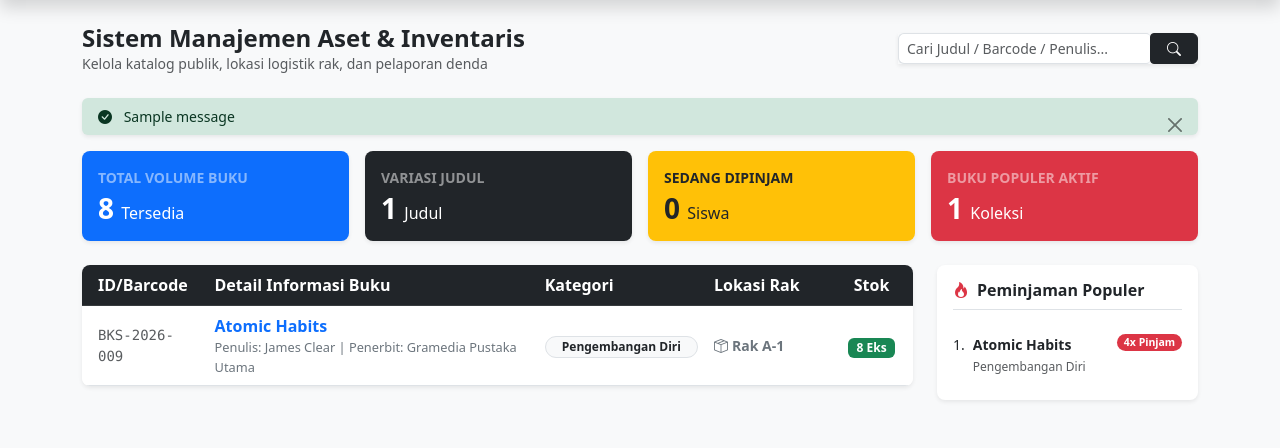
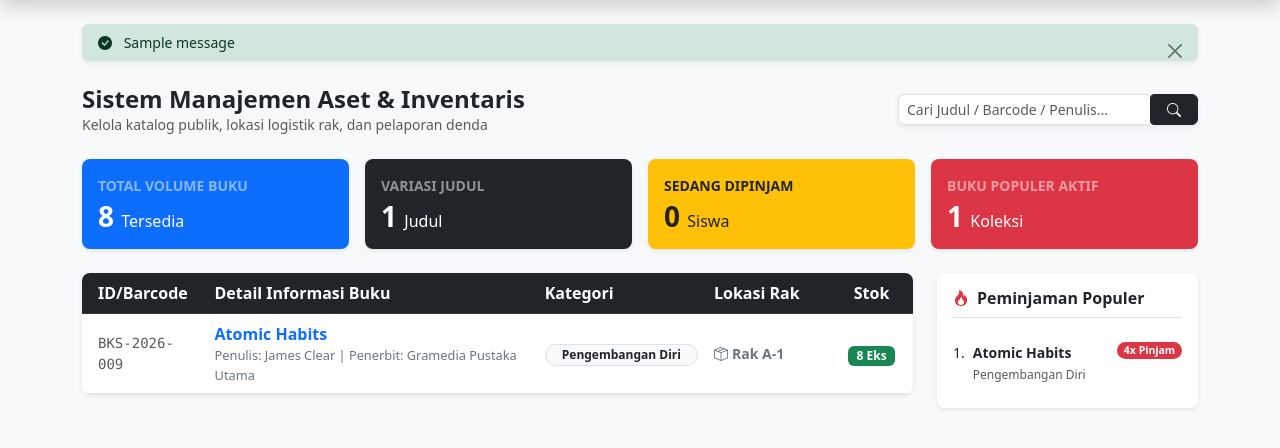
Before and after one commit to Yusraaaja/sistem-perpustakaan, a Flask app: page /koleksi in a window 1280 px wide. Shown: the part 56-504 px from the top of the page. Run offline with Flask 3, Linux system fonts and the light colour scheme; tables that the repository leaves empty hold one stand-in row (values such as "Sample post"); one stand-in notice (Sample message) is shown; some libraries are stand-ins or nearby versions.

Commit message:
Optimizing Layout

```diff
--- a/templates/koleksi.html
+++ b/templates/koleksi.html
@@ -23,18 +23,6 @@
         </form>
     </div>
 </div>
-
-{% with messages = get_flashed_messages(with_categories=true) %}
-  {% if messages %}
-    {% for category, message in messages %}
-      <div class="alert alert-{{ category }} alert-dismissible fade show shadow-sm border-0 small py-2" role="alert">
-        <i class="bi {{ 'bi-check-circle-fill' if category == 'success' else 'bi-exclamation-triangle-fill' }} me-2"></i>
-        {{ message }}
-        <button type="button" class="btn-close" data-bs-dismiss="alert" aria-label="Close"></button>
-      </div>
-    {% endfor %}
-  {% endif %}
-{% endwith %}
 
 <div class="row g-3 mb-4">
     <div class="col-md-3">
--- a/templates/layout.html
+++ b/templates/layout.html
@@ -76,23 +76,30 @@
         </div>
     </div>
 </div>
-<div class="container">
-    {% block content %}
-    <div class="container mt-3">
+
+<div class="container mt-4">
+
     {% with messages = get_flashed_messages(with_categories=true) %}
       {% if messages %}
+        <div class="row justify-content-center">
+            <div class="col-12">
                 {% for category, message in messages %}
-            <div class="alert alert-{{ category }} alert-dismissible fade show shadow-sm border-0 small py-2" role="alert">
+                  <div class="alert alert-{{ category }} alert-dismissible fade show shadow-sm border-0 small py-2 mb-3" role="alert">
                     <i class="bi {{ 'bi-check-circle-fill' if category == 'success' else 'bi-exclamation-triangle-fill' }} me-2"></i>
                     {{ message }}
                     <button type="button" class="btn-close" data-bs-dismiss="alert" aria-label="Close"></button>
                   </div>
                 {% endfor %}
+            </div>
+        </div>
       {% endif %}
     {% endwith %}
+
+    {% block content %}
+    {% endblock %}
+
 </div>
-    {% endblock %}
-</div>
+
 <script src="https://cdn.jsdelivr.net/npm/bootstrap@5.3.0/dist/js/bootstrap.bundle.min.js"></script>
 
 <script src="https://cdn.jsdelivr.net/npm/@fancyapps/ui@5.0/dist/fancybox/fancybox.umd.js"></script>
```
Lines whose indentation alone changed are shown as unchanged.
